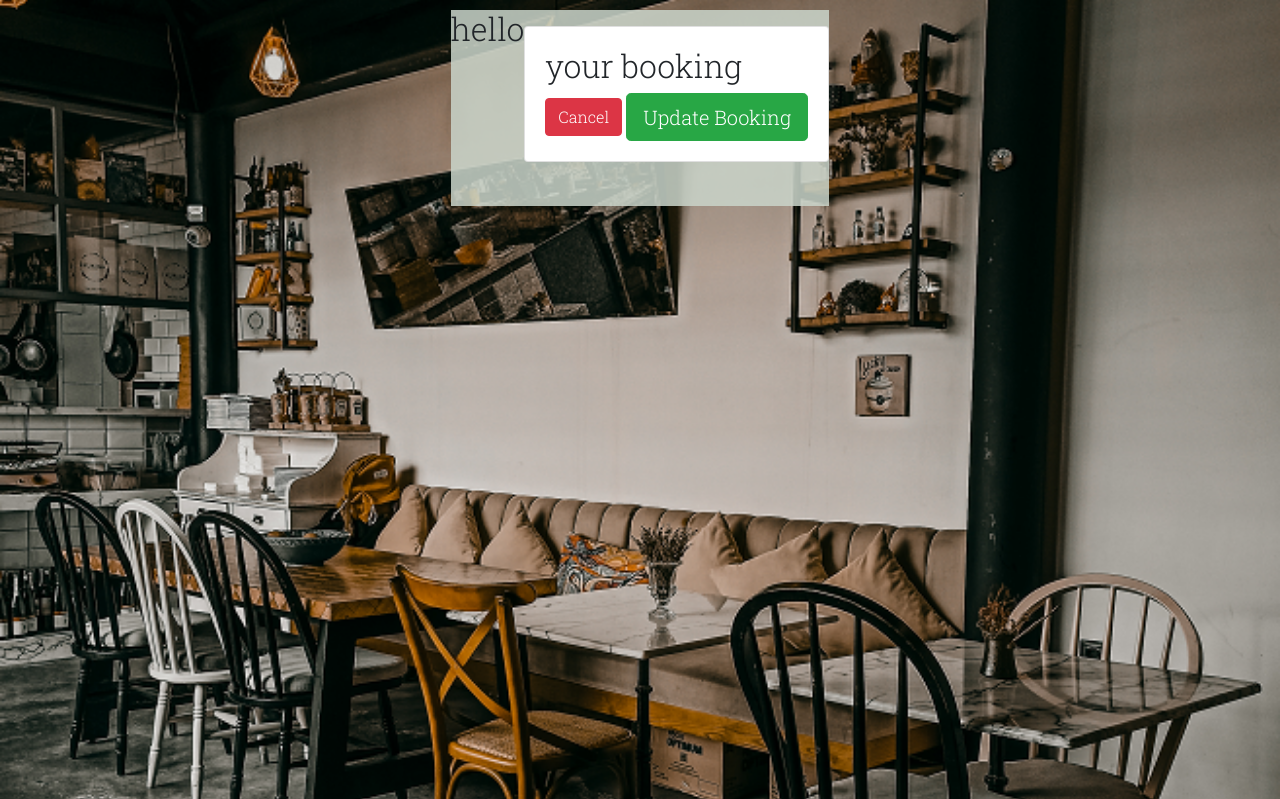
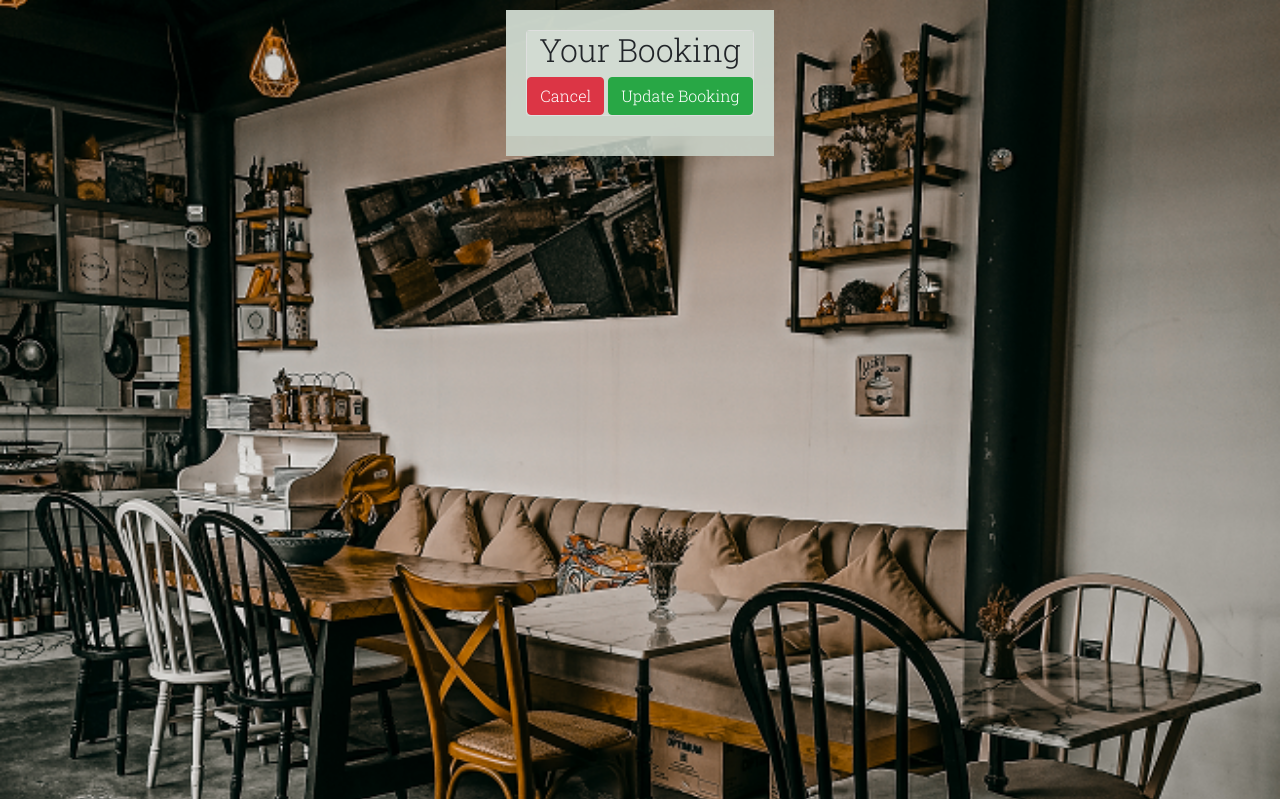
Before and after one commit to Brionconroy/The-Corner-Bistro, a Django app: page /booking_details/ in a window 1280 px wide. Shown: the part 56-855 px from the top of the page. Run offline with Django 3.2, Linux system fonts and the light colour scheme; the visitor is signed in with stand-in values (Sample User, id 1); data that the repository does not hold is empty; some libraries are stand-ins or nearby versions.

Commit message:
Add style to login logout and sign up pages

```diff
--- a/booking_service/static/css/style.css
+++ b/booking_service/static/css/style.css
@@ -11,6 +11,10 @@ body {
     height: 100vh;
 }
 
+.button_color
+.btn {
+    background-color: rgba(109, 132, 106, 0.85);
+}
 
 /* Navbar */
 .navalert-container {
@@ -45,7 +49,10 @@ body {
     width: fit-content;
 }
 
-.booking_header {
+.booking_header,
+.login_heading,
+.logout_heading,
+.sign_up_heading {
     text-align: center;
 }
 
@@ -60,6 +67,27 @@ body {
 .form-group {
     margin-bottom: 1rem;
 }
+
+.sign_in_form {
+    padding: 20px;
+    margin: 20px;
+}
+
+.signout_content {
+    text-align: center;
+}
+
+.booking_view
+ {
+    background-color: rgba(202, 213, 202, 0.85);
+    text-align: center;
+ }
+
+ .your_booking_table {
+    line-height: 1;
+    padding: 20px;
+    background-color: rgba(202, 213, 202, 0.85);
+ }
 
 /* index page layout */
 
--- a/booking_service/templates/booking_service/booking.html
+++ b/booking_service/templates/booking_service/booking.html
@@ -11,7 +11,7 @@
                 <h2 class="booking_header">Booking</h2>
                 {% csrf_token %}
                 {{ form | crispy }}
-                <button type="submit" class="btn btn-success">Reserve</button>
+                <button type="submit" class="btn btn-success button_color">Reserve</button>
             </form>
         </div>
     </div>
--- a/booking_service/templates/booking_service/booking_details.html
+++ b/booking_service/templates/booking_service/booking_details.html
@@ -1,20 +1,20 @@
 {% extends 'booking_service/base.html' %}
+{% load static %}
 {% block content %}
 
 {% if user.is_authenticated %}
 <div class="container form_layout">
-    <div class="row">
-        <h2 class="booking_header">hello</h2>
-        <div class="card mb-4 mt-3">
-            <div class="card-body">
+    <div class="row your_booking_table">
+        <div class="card">
+            <div class="booking_view">
                 <form method="post" class="booking_form">
 
                     {% csrf_token %}
-                    <h2>your booking</h2>
-                    <table>
+                    <h2>Your Booking</h2>
+                    <table class="your_booking_table">
                         {% for data in bookings %}
                         <tr>
-                            <td>{{ data.first_name }}</td>
+                            <td>{{ booking }}</td>
                             <td>{{ data.last_name }}</td>
                             <td>{{ data.time }}</td>
                             <td>{{ data.date }}</td>
@@ -22,8 +22,8 @@
                         </tr>
                         {% endfor %}
                     </table>
-                    <a href="{% url 'index' %}" class="btn btn-danger btn-signup">Cancel</a>
-                    <button type="submit" class="btn btn-success btn-signup btn-lg">Update Booking</button>
+                    <a href="{% url 'index' %}" class="btn btn-danger">Cancel</a>
+                    <button type="submit" class="btn btn-success button_color">Update Booking</button>
                 </form>
             </div>
         </div>
```
Also changed, not shown: booking_service/templates/account/login.html (+8 -5 lines), booking_service/templates/account/logout.html (+11 -5 lines), booking_service/templates/account/signup.html (+10 -5 lines), README.md.
